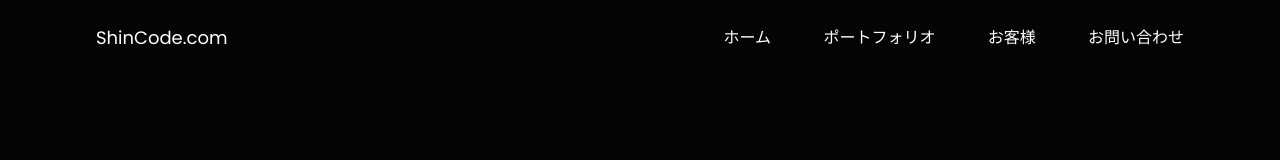
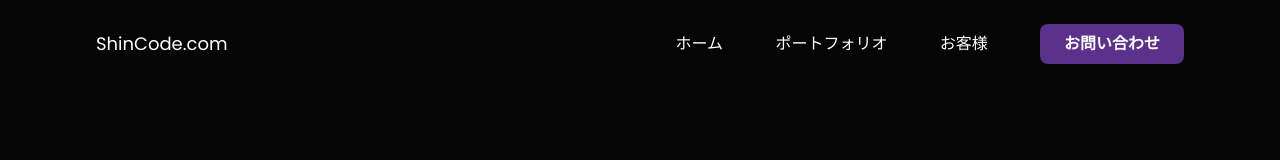
Before and after one commit to takizawazaku/tailwindcss-v3.2-sample, a website: page src/index.html in a window 1280 px wide. Drawn offline with nearby package versions, Linux system fonts and the light colour scheme; files that its build step writes are made by us from their sources.

Commit message:
お問い合わせボタンの見た目を実装

```diff
--- a/src/index.html
+++ b/src/index.html
@@ -36,10 +36,12 @@
             class="hover:text-selected-text transition-all duration-300"
             >お客様</a
           >
-          <a
-            href="#contact"
-            class="hover:text-selected-text transition-all duration-300"
-            ><button>お問い合わせ</button></a
+          <a href="#contact"
+            ><button
+              class="px-6 py-2 bg-theme font-bold rounded-lg hover:bg-purple-600 transition-all duration-300"
+            >
+              お問い合わせ
+            </button></a
           >
         </div>
       </div>
--- a/tailwind.config.js
+++ b/tailwind.config.js
@@ -6,6 +6,7 @@ module.exports = {
       colors: {
         body: '#050505',
         'selected-text': '#A3A3FF',
+        theme: '#5c318c',
       },
     },
     fontFamily: {
```
